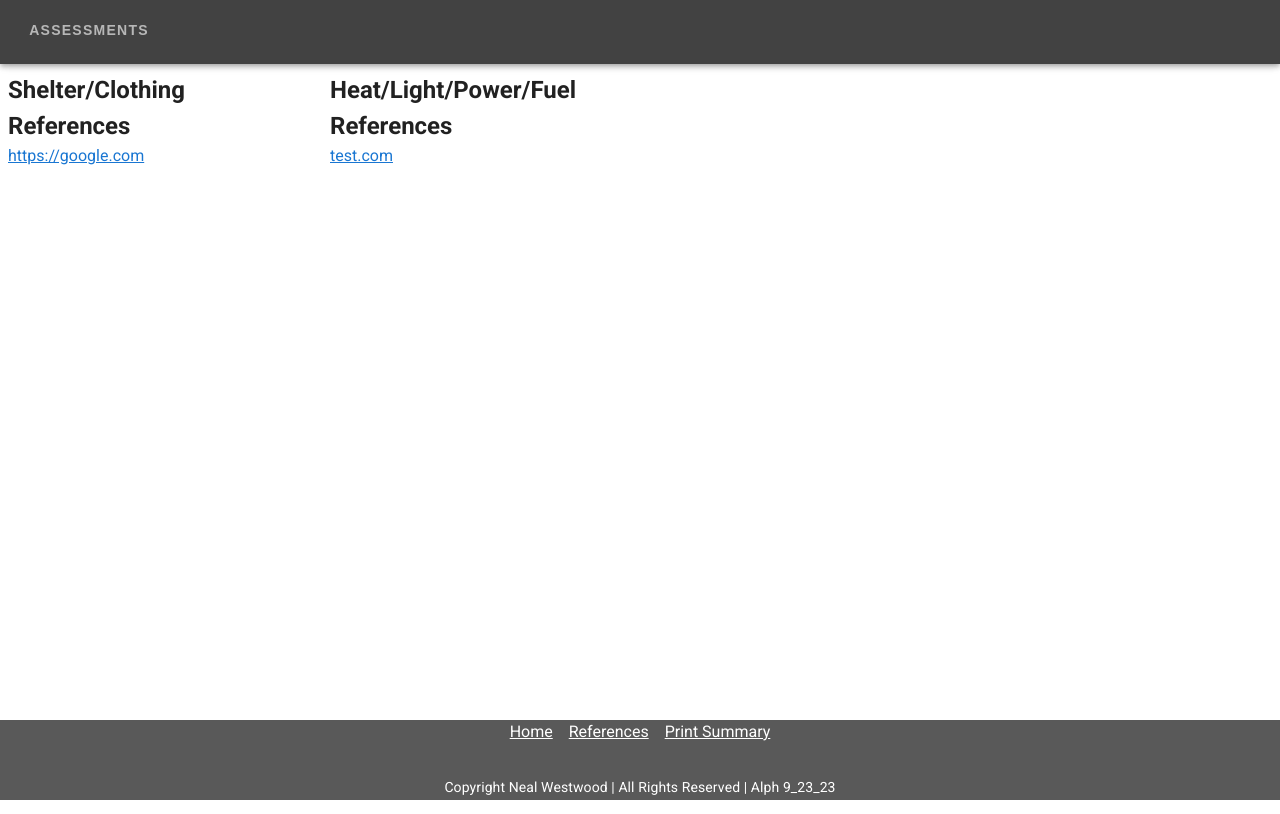
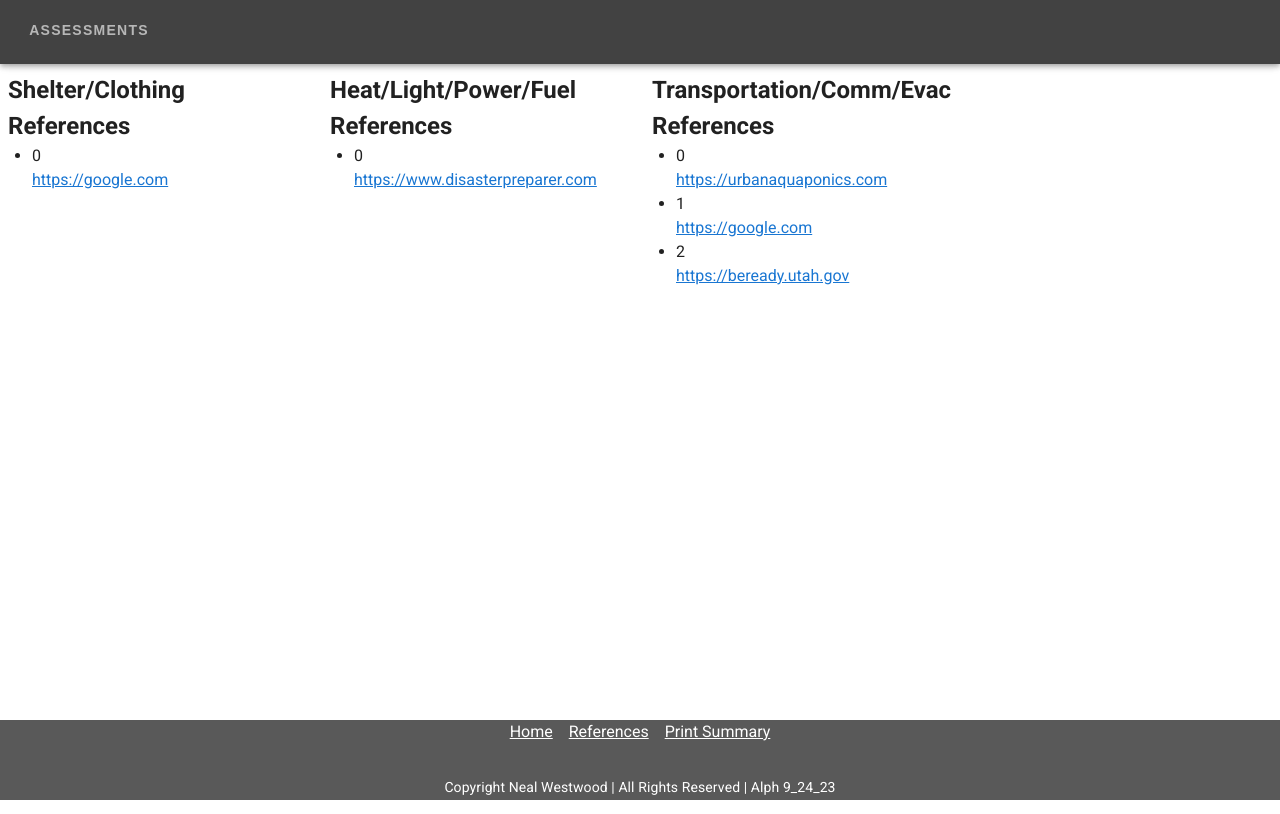
Before and after one commit to N-Westwood/dads-website, a Vue app: page /references in a window 1280 px wide. Built offline with nearby package versions, Linux system fonts and the light colour scheme.

Commit message:
reference changes, data change, some home page and footer changes

```diff
--- a/src/assets/data.json
+++ b/src/assets/data.json
@@ -4,6 +4,7 @@
       "id": "shelter",
       "label": "Shelter/Clothing",
       "icon": "mdi-home",
+      "desc": ["google"],
       "links": [
         "https://google.com"
       ],
@@ -160,7 +161,8 @@
       "id": "heat",
       "label": "Heat/Light/Power/Fuel",
       "icon": "mdi-gas-station",
-      "links": ["test.com"],
+      "desc": ["google"],
+      "links": ["https://www.disasterpreparer.com"],
       "questions": {
         "short": [
           {
@@ -259,7 +261,8 @@
       "id": "transportation",
       "label": "Transportation/Comm/Evac",
       "icon": "mdi-car",
-      "links": [],
+      "desc": ["google"],
+      "links": ["https://urbanaquaponics.com", "https://google.com","https://beready.utah.gov"],
       "questions": {
         "short": [
           {
@@ -483,6 +486,7 @@
       "id": "spiritual",
       "label": "Spiritual/Mental",
       "icon": "mdi-book-cross",
+      "desc": [],
       "links": [],
       "questions": {
         "short": [
@@ -562,6 +566,7 @@
       "id": "health",
       "label": "Health/Safety/Security",
       "icon": "mdi-shield-lock",
+      "desc": [],
       "links": [],
       "questions": {
         "short": [
@@ -765,6 +770,7 @@
       "id": "finance",
       "label": "Finance/Legal",
       "icon": "mdi-cash",
+      "desc": [],
       "links": [],
       "questions": {
         "short": [
@@ -874,6 +880,7 @@
       "id": "tools",
       "label": "Knowledge/Tools",
       "icon": "mdi-tools",
+      "desc": [],
       "links": [],
       "questions": {
         "short": [
@@ -1018,6 +1025,7 @@
       "id": "food",
       "label": "Food/Water/Special Needs",
       "icon": "mdi-food",
+      "desc": [],
       "links": [],
       "questions": {
         "short": [
--- a/src/components/Footer.vue
+++ b/src/components/Footer.vue
@@ -20,7 +20,7 @@
         >Print Summary</router-link
       >
       <v-card-text class="white--text pt-8">
-        Copyright Neal Westwood | All Rights Reserved | Alph 9_23_23
+        Copyright Neal Westwood | All Rights Reserved | Alph 9_24_23
       </v-card-text>
     </v-card>
   </v-footer>
--- a/src/views/Home.vue
+++ b/src/views/Home.vue
@@ -31,6 +31,12 @@
         >here</router-link
       >
       to start at the beginning. <br />
+      Then you can use the
+      <router-link
+        :to="{ name: 'Print' }"
+        >Print Summary</router-link
+      >
+      link below to view and print your answers <br />
     </p>
     <v-row class="mx-4">
       <v-col v-for="label in arcLabels" :key="label[0]" sm="6" lg="3">
--- a/src/views/Reference.vue
+++ b/src/views/Reference.vue
@@ -5,9 +5,12 @@
             <v-col v-for="category in categories" :key="category.id" sm='6' lg="3">
 
                 <h2 id="short-shelter">{{ category.label }} References</h2>
-                <p v-for="link in category.links" :key="link">
+                <ul>
+                <li v-for="(link,desc) in category.links" :key="link">
+                     {{desc}} <br>
                     <a :href=link>{{ link }}</a>
-                </p>
+                </li>
+                </ul>
             </v-col>
         </v-row>
     </div>
```
